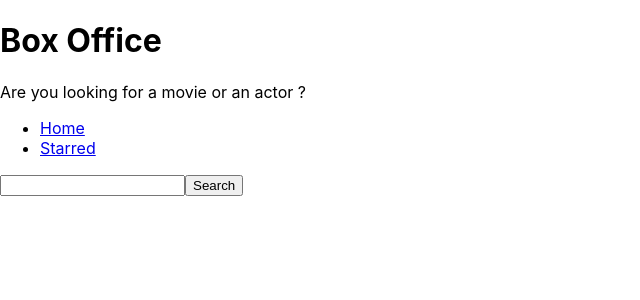
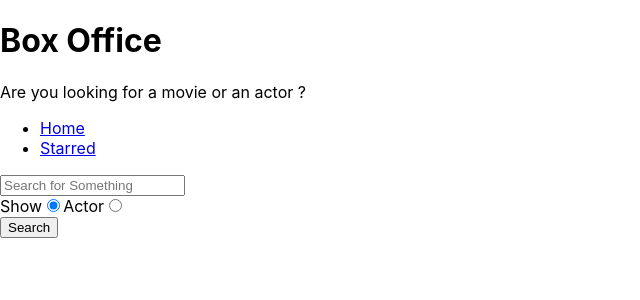
Before and after one commit to shivanigoyal1799/box-office, a React (Create React App) app: page / in a window 1280 px wide. Shown: the top 300 px of the page, without its empty margins (0-640 px from the left). Built offline with nearby package versions, Linux system fonts and the light colour scheme.

Commit message:
added search option for actors

```diff
--- a/src/pages/Home.js
+++ b/src/pages/Home.js
@@ -5,6 +5,8 @@ import { getAPI } from '../misc/config';
 const Home = () => {
   const [input, setInput] = useState('');
   const [result, setResult] = useState(null);
+  const [searchOption, setSearchOption] = useState('shows');
+  const isShowSearch = searchOption === 'shows';
 
   const onChangeInput = ev => {
     setInput(ev.target.value);
@@ -18,7 +20,7 @@ const Home = () => {
     //     console.log(res);
     //   });
 
-    getAPI(`/search/shows?q=${input}`).then(res => {
+    getAPI(`/search/${searchOption}?q=${input}`).then(res => {
       setResult(res);
     });
   };
@@ -32,15 +34,17 @@ const Home = () => {
       return <div>No result</div>;
     }
     if (result && result.length > 0) {
-      return (
-        <div>
-          {result.map(item => (
-            <div key={item.show.id}>{item.show.name}</div>
-          ))}
-        </div>
-      );
+      return result[0].show
+        ? result.map(item => <div key={item.show.id}>{item.show.name}</div>)
+        : result.map(item => (
+            <div key={item.person.id}>{item.person.name}</div>
+          ));
     }
     return null;
+  };
+
+  const onRadioChange = ev => {
+    setSearchOption(ev.target.value);
   };
 
   return (
@@ -49,8 +53,32 @@ const Home = () => {
         type="text"
         onChange={onChangeInput}
         onKeyDown={onKeyDown}
+        placeholder="Search for Something"
         value={input}
       />
+      <div>
+        <label htmlFor="shows-search">
+          Show
+          <input
+            id="shows-search"
+            type="radio"
+            value="shows"
+            checked={isShowSearch}
+            onChange={onRadioChange}
+          />
+        </label>
+
+        <label htmlFor="actors-search">
+          Actor
+          <input
+            id="actors-search"
+            type="radio"
+            value="people"
+            checked={!isShowSearch}
+            onChange={onRadioChange}
+          />
+        </label>
+      </div>
       <button type="button" onClick={onSearch}>
         Search
       </button>
```
